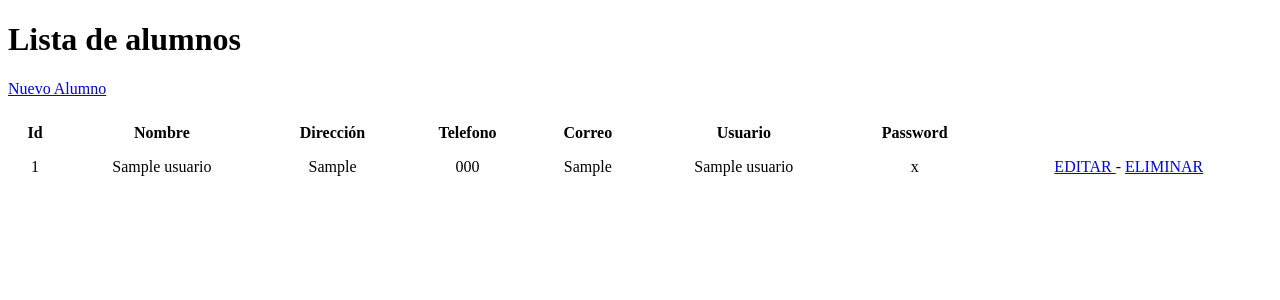
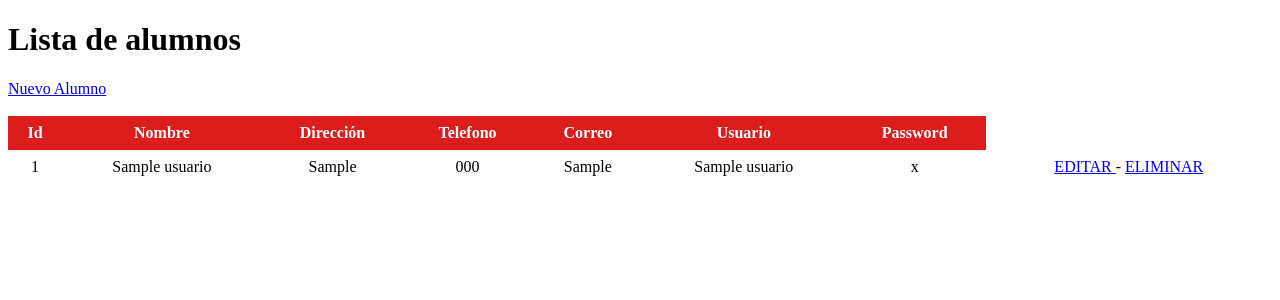
Before and after one commit to HazielMaldonado/ProyectoProgWeb, a PHP site: page / in a window 1280 px wide. Shown: the top 300 px of the page. Run offline with PHP 8.4, Linux system fonts and the light colour scheme; tables that the repository leaves empty or names only in its code hold one stand-in row (values such as "Sample post"); a stand-in replaces the project's code that opens the database connection.

Commit message:
Cambio 8

```diff
--- a/estilos.css
+++ b/estilos.css
@@ -11,3 +11,8 @@ th,td{
 tr:nth-child(even){
     background-color:#f2f2f2
 }
+
+th{
+    background-color: rgb(221, 28, 28);
+    color:white;
+}
```
